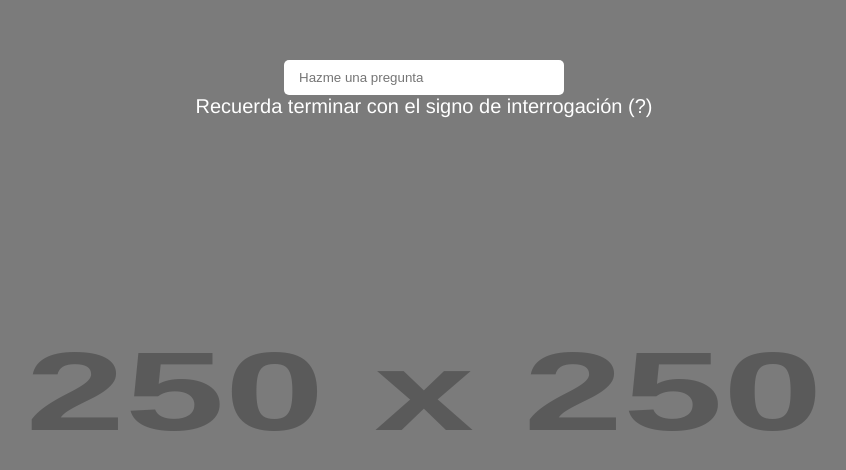
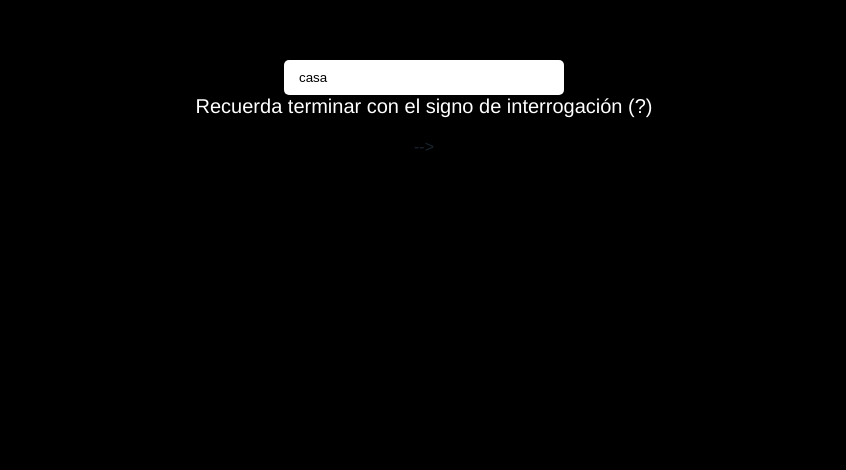
Before and after one commit to Estebanvasquex/appvue, a Vue app: page / in a window 1280 px wide. Shown: the top 470 px of the page, without its empty margins (216-1062 px from the left). Built offline with nearby package versions, Linux system fonts and the light colour scheme.

Commit message:
Se finaliza el comopente que se conecta a la appi yesno funciona correctamente

```diff
--- a/src/components/indecision.vue
+++ b/src/components/indecision.vue
@@ -1,22 +1,60 @@
 <template>
-<img src="https:/via.placeholder.com/250" alt="">
-<div class="bg-dark"> </div>
-<div class="indecision-container">
-        <input  type="text" placeholder="Hazme una pregunta" name="" id="">
+    <img v-if="img" :src="img" alt=""> <!-- El v-if se encarga de revisar si la img existe, como inicia con null entonces no la muestra en el dom, :src="img" trae el link qu entrega la appi de la imagen -->
+    <div class="bg-dark"> </div>
+    <div class="indecision-container">
+
+        <input v-model="question" type="text" placeholder="Hazme una pregunta" name="" id="">
         <p>Recuerda terminar con el signo de interrogación (?)</p>
-</div>
-<div>
-    <h2>Seré millonario?</h2>
-    <h1>Si, no, .... pensando</h1>
-</div>
 
+        <div v-if="isValidQuestion"> <!-- en este caso muestra el div si isValidQuiestion es verdadera -->
+            <h2>{{question}}</h2>
+            <h1>{{answer}}</h1>
+        </div>
 
+    </div>
 </template>
+
 
 <script>
 export default {
+    data(){
+        return{
+            question:"casa",
+            answer: null,
+            img: null,
+            isValidQuestion: false
+        }
+    },
+    methods: {
+        async getAnswer() {
+            this.answer = "pensando..."
+            const {answer, image} = await fetch("https://yesno.wtf/api").then(r=> r.json()) /* se realiza desestructuración del objeto que entrega la api */
+            /* console.log(answer, image); */
+            this.answer = answer === 'yes'? 'Si!' : 'No!' /* cambia la respuesta para que se vea en español */
+            this.img = image
+        }
 
-}
+
+    },
+
+    watch: {
+        question(value, oldvalue){
+
+            this.isValidQuestion = false; /* Esta propiedad solo se hace verdadera al identificar el "?" y esto lo hace en la instrucción siguiente antes de esto continua en false esto se hace para ocultar el texto donde se encuentra question y answers */
+
+
+            if(!value.includes("?")) return
+
+            this.isValidQuestion = true;
+
+            this.getAnswer()
+
+            }
+
+        }
+    }
+
+
 </script>
 
 <style>
--- /dev/null
+++ b/src/css/styles.css
@@ -0,0 +1,3 @@
+html, body{
+    background-color: black;
+}
--- a/src/main.js
+++ b/src/main.js
@@ -1,4 +1,4 @@
 import { createApp } from 'vue'
 import App from './App.vue'
-
+import '../src/css/styles.css'
 createApp(App).mount('#app')
```
Also changed, not shown: 1 other file (tests, documents, lock files or other folders).
